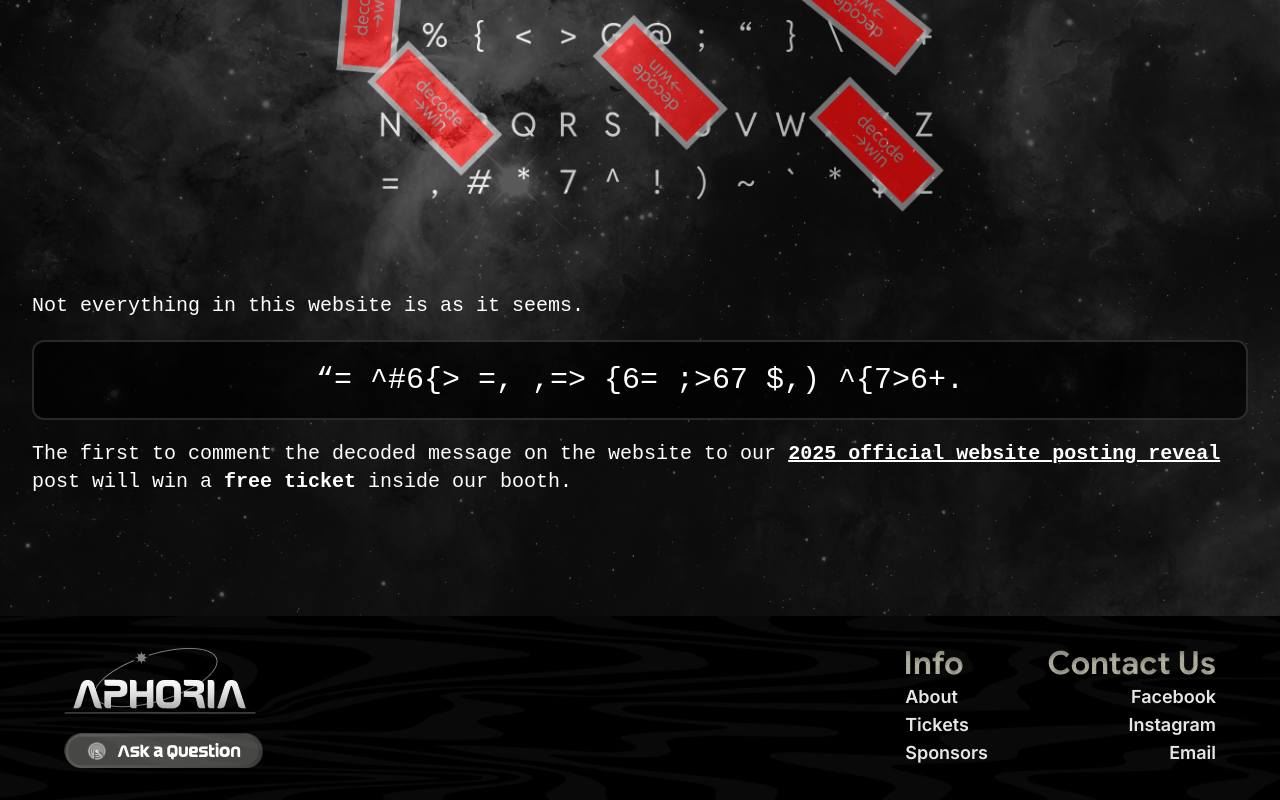
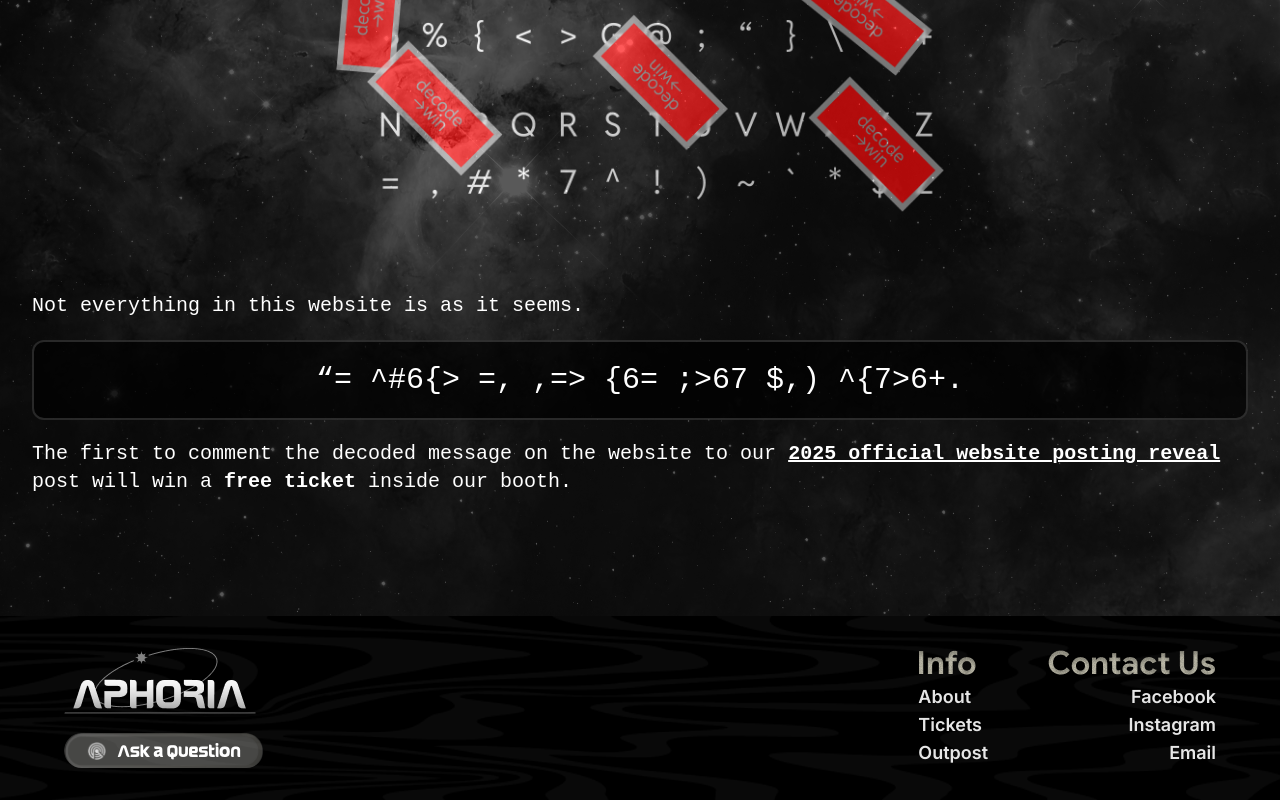
Before and after one commit to ChocoCodes/aphoria, a React (Vite) app: page / in a window 1280 px wide. Shown: the part 4123-4923 px from the top of the page. Built offline with nearby package versions, Linux system fonts and the light colour scheme; a web font is replaced by a local one.

Commit message:
fix: animation delay

```diff
--- a/src/components/Footer.tsx
+++ b/src/components/Footer.tsx
@@ -20,8 +20,8 @@ const Footer = () => {
                 className="container w-9/10 mx-auto py-8 z-9 relative flex flex-col gap-5 sm:gap-0 sm:flex-row items-start sm:items-center justify-between"
                 initial={{ opacity: 0 }}
                 whileInView={{ opacity: 1 }}
-                transition={{ duration: 1.5 }}
-                viewport={{ once: true, amount: 1 }}
+                transition={{ duration: 0.5 }}
+                viewport={{ once: true, amount: 0.4 }}
             >
                 <div className="first-group sm:w-auto w-full">
                     <img src={footerLogo} alt="Aphoria Logo"/>
@@ -49,7 +49,7 @@ const Footer = () => {
                         <ul className="font-inter font-semibold mt-2">
                             <li><a href="#about" className="text-white/90 text-lg">About</a></li>
                             <li><a href="#tickets" className="text-white/90 text-lg">Tickets</a></li>
-                            <li><a href="#sponsors" className="text-white/90 text-lg">Sponsors</a></li>
+                            <li><a href="#outpost" className="text-white/90 text-lg">Outpost</a></li>
                         </ul>
                     </div>
                     <div>
--- a/src/components/sections/About.tsx
+++ b/src/components/sections/About.tsx
@@ -18,7 +18,7 @@ const About = () => {
                 className="relative z-10 flex flex-col md:flex-row justify-center w-full max-w-8xl mx-auto"
                 initial={{ opacity: 0 }}
                 whileInView={{ opacity: 1 }}
-                transition={{ duration: 1.5 }}
+                transition={{ duration: 0.5 }}
                 viewport={{ once: true, amount: 0.5 }}
             >
                 {/* Left content block */}
--- a/src/components/sections/Decode.tsx
+++ b/src/components/sections/Decode.tsx
@@ -16,7 +16,7 @@ const Decode = () => {
                 className="flex flex-col items-center justify-center gap-20"
                 initial={{ opacity: 0 }}
                 whileInView={{ opacity: 1 }}
-                transition={{ duration: 1.5 }}
+                transition={{ duration: 0.5 }}
                 viewport={{ once: true, amount: 0.5 }}
             >
                 <img src={ hints } alt="Hint Table" className='w-full md:w-1/2 h-1/2'/>
--- a/src/components/sections/Hero.tsx
+++ b/src/components/sections/Hero.tsx
@@ -12,7 +12,7 @@ const container = {
     show: {
         opacity: 1,
         transition: {
-            staggerChildren: 1, // delay between children
+            staggerChildren: 0.4, // delay between children
         },
     },
 };
@@ -22,7 +22,7 @@ const item = {
     show: {
         y: 0,
         opacity: 1,
-        transition: { duration: 1}
+        transition: { duration: 0.5 }
     },
 };
 
@@ -31,7 +31,7 @@ const Hero = () => {
         <section className="relative w-full min-h-screen bg-black" id="hero">
             {/* Background image */}
             <motion.img
-                src={heroWave}
+                src={ heroWave }
                 alt="hero background"
                 className="absolute inset-0 h-full w-full object-cover"
                 initial={{ opacity: 0 }}
@@ -40,7 +40,7 @@ const Hero = () => {
             />
             {/* Stars */}
             <motion.img
-                src={stars}
+                src={ stars }
                 className="absolute inset-0 h-full object-cover"
                 alt="star background"
                 initial={{ opacity: 0 }}
@@ -61,7 +61,7 @@ const Hero = () => {
                     {/* Hero text */}
                     <motion.div
                         className="relative w-fit flex justify-center items-center"
-                        variants={item}
+                        variants={ item }
                     >
                         <img src={satellite} className="absolute bottom-[100px] right-[100px] sm:bottom-[250px] sm:right-[300px] lg:bottom-[200px] lg:right-[500px] w-48 sm:w-64 orbit" alt="satellite" />
                         <h1 className="text-[3rem] sm:text-[6rem] lg:text-[9rem] font-bold font-roma header-gradient z-20">APHORIA</h1>
@@ -72,7 +72,7 @@ const Hero = () => {
                     {/* Button container */}
                     <motion.div
                         className="w-full lg:w-2/3 max-w-3xl flex justify-center items-center gap-4 lg:gap-32"
-                        variants={item}
+                        variants={ item }
                     >
                         <Button href="#about">
                             ABOUT
--- a/src/components/sections/Outpost.tsx
+++ b/src/components/sections/Outpost.tsx
@@ -5,7 +5,7 @@ import { motion } from 'motion/react';
 
 const Outpost = () => {
     return (
-        <section className="relative bg-black w-full min-h-screen h-screen flex items-center justify-center p-4" id="outposts">
+        <section className="relative bg-black w-full min-h-screen h-screen flex items-center justify-center p-4" id="outpost">
             {/* Background image with reduced opacity */}
             <img
                 src={sponsorBg}
@@ -19,7 +19,7 @@ const Outpost = () => {
                 className="relative z-10 flex flex-col items-center justify-around max-w-6xl mx-auto gap-5 md:gap-15"
                 initial={{ opacity: 0 }}
                 whileInView={{ opacity: 1 }}
-                transition={{ duration: 1.5 }}
+                transition={{ duration: 0.7 }}
                 viewport={{ once: true, amount: 0.5 }}
             >
                 {/* Header */}
```
